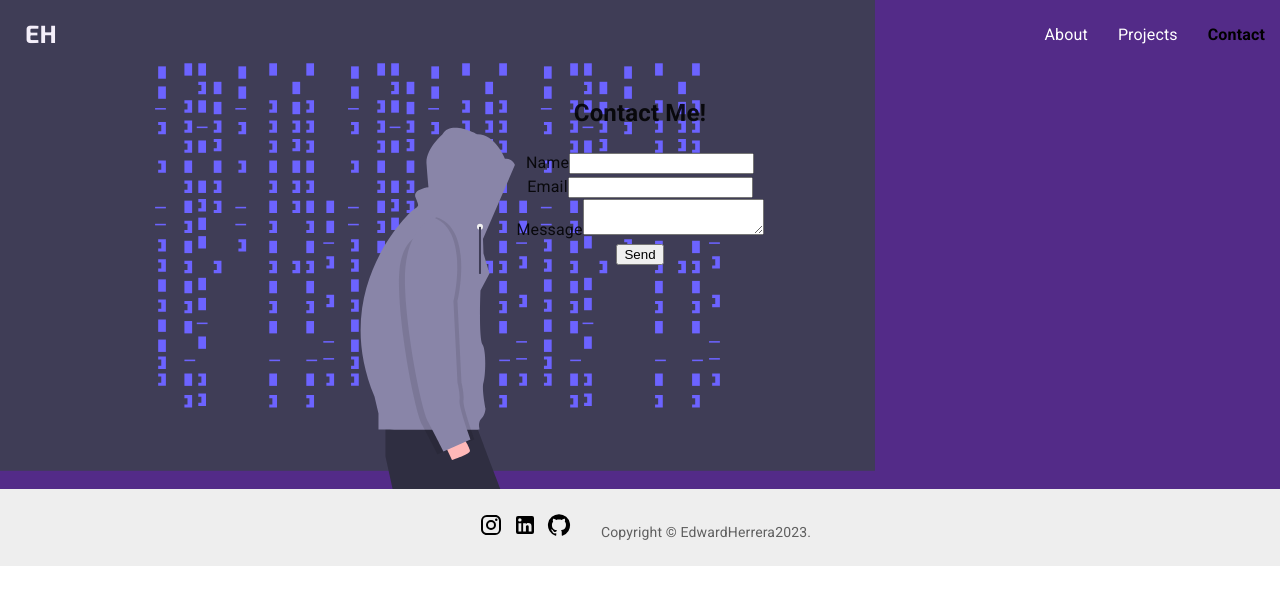
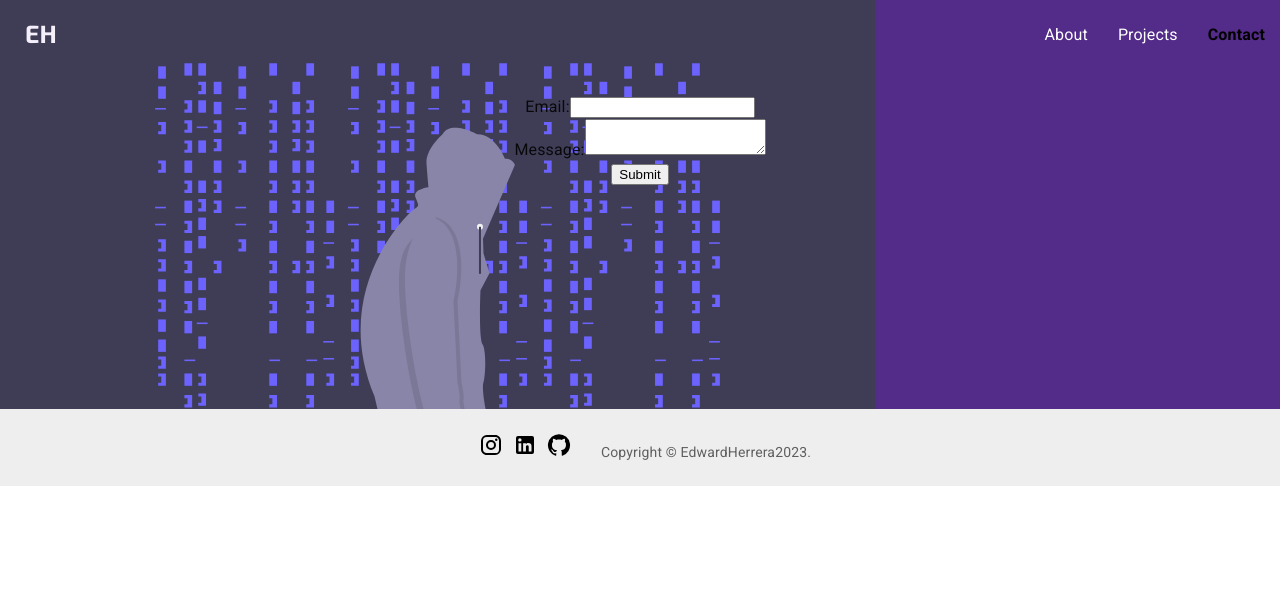
Before and after one commit to Edlenh/EHerreraPort, a React (Create React App) app: page /contact in a window 1280 px wide. Shown: the top 604 px of the page. Built offline with nearby package versions, Linux system fonts and the light colour scheme.

Commit message:
add basic contact form

```diff
--- a/package.json
+++ b/package.json
@@ -13,6 +13,7 @@
     "bootstrap": "^5.2.3",
     "gh-pages": "^5.0.0",
     "react": "^18.2.0",
+    "react-bootstrap": "^2.7.2",
     "react-dom": "^18.2.0",
     "react-router-dom": "^6.9.0",
     "react-scripts": "5.0.1",
--- a/public/index.html
+++ b/public/index.html
@@ -17,6 +17,7 @@
     <link rel="preconnect" href="https://fonts.googleapis.com">
     <link rel="preconnect" href="https://fonts.gstatic.com" crossorigin>
     <link href="https://fonts.googleapis.com/css2?family=Exo+2:ital@1&display=swap" rel="stylesheet">
+
     <!--
       Notice the use of %PUBLIC_URL% in the tags above.
       It will be replaced with the URL of the `public` folder during the build.
--- a/src/index.js
+++ b/src/index.js
@@ -3,6 +3,7 @@ import ReactDOM from 'react-dom/client';
 import { BrowserRouter } from 'react-router-dom';
 import './index.css';
 import App from './App';
+
 
 
 const root = ReactDOM.createRoot(document.getElementById('root'));
--- a/src/routes/Contact/contact.component.jsx
+++ b/src/routes/Contact/contact.component.jsx
@@ -1,44 +1,47 @@
-import React from 'react'
-const ContactForm = () => {
-  const [formStatus, setFormStatus] = React.useState('Send')
-  const onSubmit = (e) => {
-    e.preventDefault()
-    setFormStatus('Submitting...')
-    const { name, email, message } = e.target.elements
-    let conFom = {
-      name: name.value,
-      email: email.value,
-      message: message.value,
-    }
-    console.log(conFom)
-  }
+import React, { useState } from "react";
+
+function ContactForm() {
+  const [email, setEmail] = useState("");
+  const [message, setMessage] = useState("");
+
+  const handleSubmit = (event) => {
+    event.preventDefault();
+    console.log("Email:", email);
+    console.log("Message:", message);
+  };
+
+  const handleEmailChange = (event) => {
+    setEmail(event.target.value);
+  };
+
+  const handleMessageChange = (event) => {
+    setMessage(event.target.value);
+  };
+
   return (
-    <div className="container mt-5">
-      <h2 className="mb-3">Contact Me!</h2>
-      <form onSubmit={onSubmit}>
-        <div className="mb-3">
-          <label className="form-label" htmlFor="name">
-            Name
-          </label>
-          <input className="form-control" type="text" id="name" required />
-        </div>
-        <div className="mb-3">
-          <label className="form-label" htmlFor="email">
-            Email
-          </label>
-          <input className="form-control" type="email" id="email" required />
-        </div>
-        <div className="mb-3">
-          <label className="form-label" htmlFor="message">
-            Message
-          </label>
-          <textarea className="form-control" id="message" required />
-        </div>
-        <button className="btn btn-danger" type="submit">
-          {formStatus}
-        </button>
-      </form>
-    </div>
-  )
+    <form onSubmit={handleSubmit}>
+      <label htmlFor="email">Email:</label>
+      <input
+        type="email"
+        id="email"
+        name="email"
+        value={email}
+        onChange={handleEmailChange}
+        required
+      />
+      <br />
+      <label htmlFor="message">Message:</label>
+      <textarea
+        id="message"
+        name="message"
+        value={message}
+        onChange={handleMessageChange}
+        required
+      />
+      <br />
+      <button type="submit">Submit</button>
+    </form>
+  );
 }
-export default ContactForm
+
+export default ContactForm;
```
Also changed, not shown: 1 other file (tests, documents, lock files or other folders).
